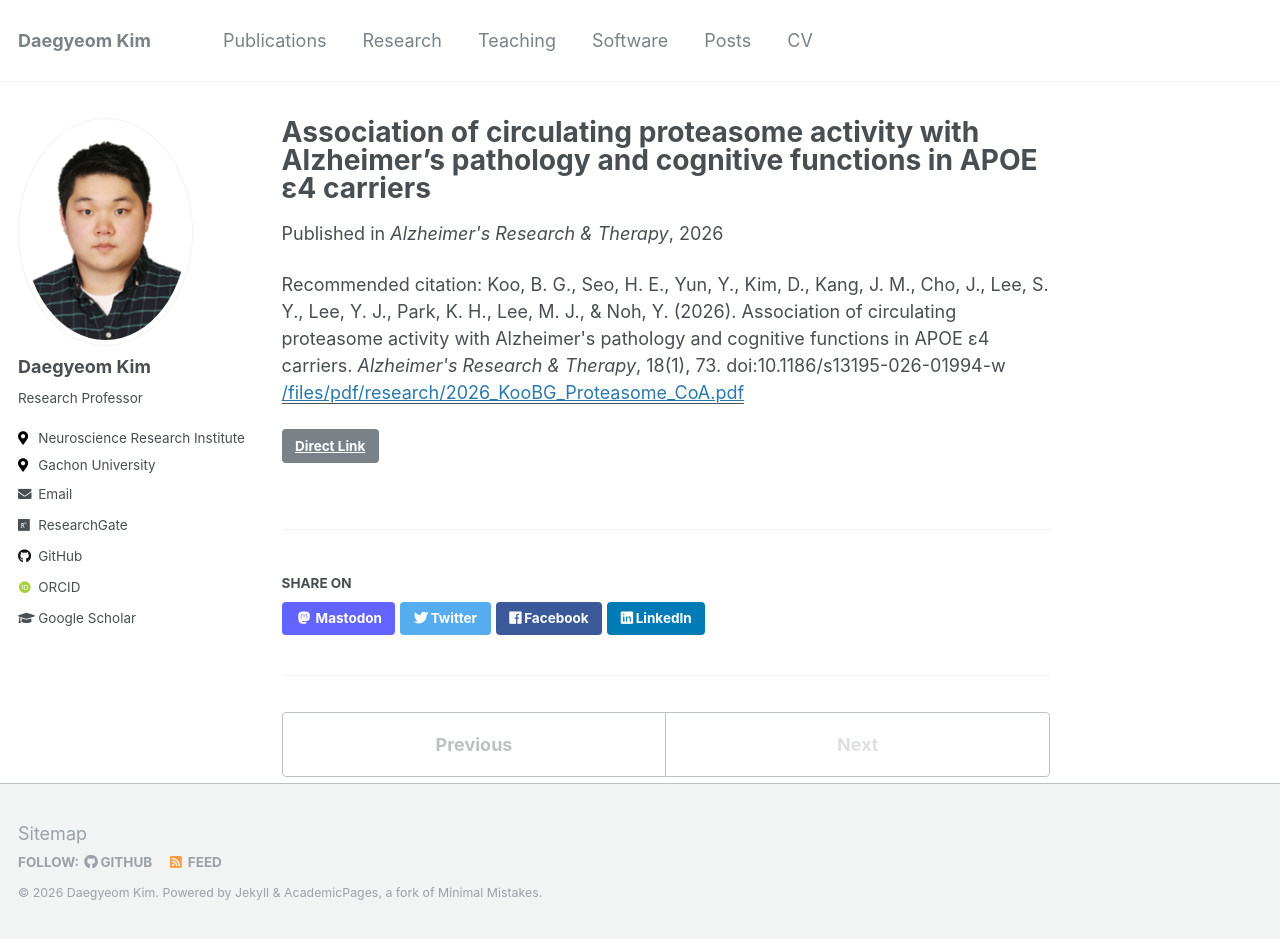
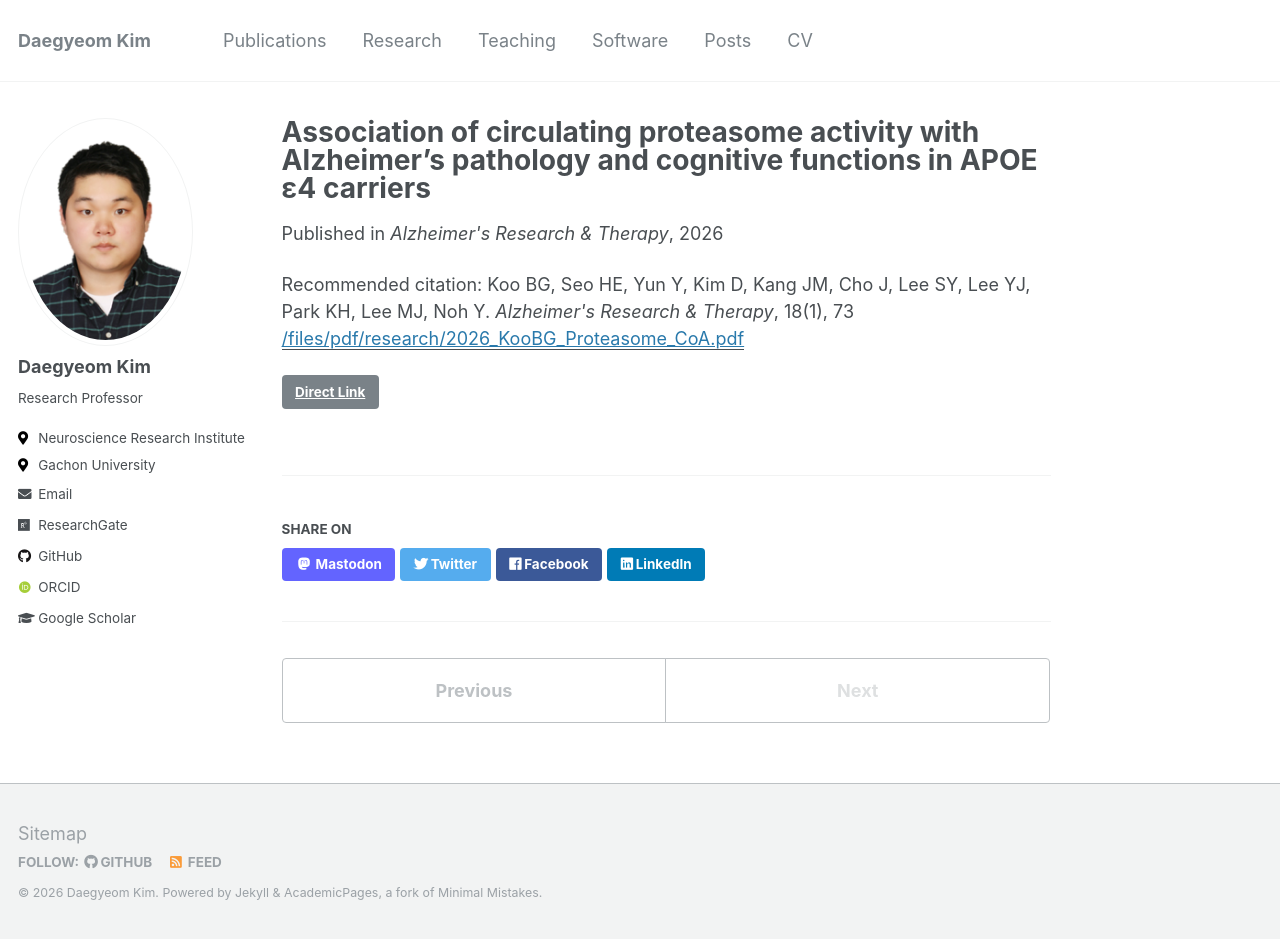
Before and after one commit to dgyeomkim/dgyeomkim.github.io, a Jekyll site: the page built from _publications/2026-Proteasome.md, in a window 1280 px wide and 939 px high. Built offline with Jekyll 4.4.1, drawn with Linux system fonts in a browser that asks for light colours; some web fonts are replaced.

Commit message:
Update 2026-Proteasome.md

```diff
--- a/_publications/2026-Proteasome.md
+++ b/_publications/2026-Proteasome.md
@@ -7,5 +7,5 @@ venue: "Alzheimer's Research & Therapy"
 paperurl: "/files/pdf/research/2026_KooBG_Proteasome_CoA.pdf"
 link: 'https://doi.org/10.1186/s13195-026-01994-w'
 teaser: "/images/research/2026_RoS.PNG"
-citation: "Koo, B. G., Seo, H. E., Yun, Y., Kim, D., Kang, J. M., Cho, J., Lee, S. Y., Lee, Y. J., Park, K. H., Lee, M. J., & Noh, Y. (2026). Association of circulating proteasome activity with Alzheimer's pathology and cognitive functions in APOE ε4 carriers. <i>Alzheimer's Research & Therapy</i>, 18(1), 73. doi:10.1186/s13195-026-01994-w"
+citation: "Koo BG, Seo HE, Yun Y, Kim D, Kang JM, Cho J, Lee SY, Lee YJ, Park KH, Lee MJ, Noh Y. <i>Alzheimer's Research & Therapy</i>, 18(1), 73"
 ---
```
